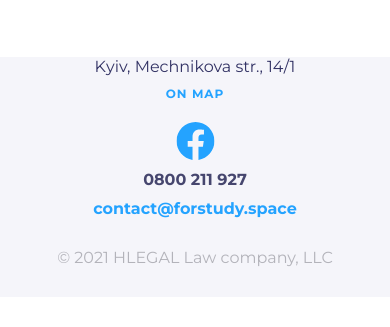
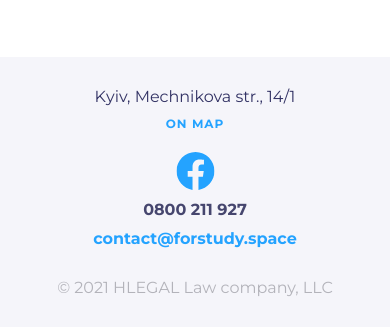
Before and after one commit to yantowsky/hw_13, a plain HTML site: page pages/team.html in a window 390 px wide. Shown: the part 2783-3110 px from the top of the page. Before the commit the page ends 3080 px from the top, so only its background shows below. Drawn offline with Linux system fonts and the light colour scheme.

Commit message:
Corrected padding for Footer block in Team page (Mobile version)

```diff
--- a/css/_team.scss
+++ b/css/_team.scss
@@ -130,7 +130,11 @@
 
 .footer--spec {
     .contacts {
-        padding-top: 0;
+        padding-top: 30px;
         border-top: none;
+
+        @media (min-width: 768px) {
+            padding-top: 0;
+        }
     }
 }
```
Also changed, not shown: css/style.css, 1 other file.
